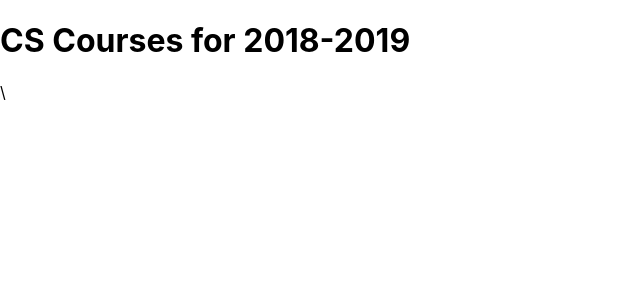
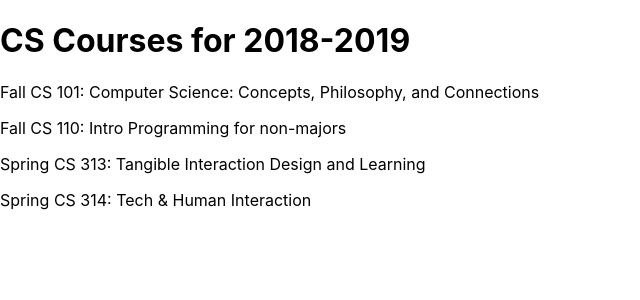
Before and after one commit to isagonzalez/cs392-react-tutorial, a React (Vite) app: page / in a window 1280 px wide. Shown: the top 300 px of the page, without its empty margins (0-640 px from the left). Built offline with nearby package versions, Linux system fonts and the light colour scheme.

Commit message:
Show a list of courses

```diff
--- a/src/App.jsx
+++ b/src/App.jsx
@@ -1,15 +1,44 @@
 import { useState } from "react";
 import logo from "./logo.svg";
 import "./App.css";
+import Banner from "./components/Banner";
+import CourseList from "./components/CourseList";
 
 const schedule = {
   title: "CS Courses for 2018-2019",
+  courses: {
+    F101: {
+      term: "Fall",
+      number: "101",
+      meets: "MWF 11:00-11:50",
+      title: "Computer Science: Concepts, Philosophy, and Connections",
+    },
+    F110: {
+      term: "Fall",
+      number: "110",
+      meets: "MWF 10:00-10:50",
+      title: "Intro Programming for non-majors",
+    },
+    S313: {
+      term: "Spring",
+      number: "313",
+      meets: "TuTh 15:30-16:50",
+      title: "Tangible Interaction Design and Learning",
+    },
+    S314: {
+      term: "Spring",
+      number: "314",
+      meets: "TuTh 9:30-10:50",
+      title: "Tech & Human Interaction",
+    },
+  },
 };
 
 const App = () => {
   return (
     <div>
-      <h1>{schedule.title}</h1>\
+      <Banner title={schedule.title} />
+      <CourseList courses={schedule.courses} />
     </div>
   );
 };
--- /dev/null
+++ b/src/components/Banner.jsx
@@ -0,0 +1,9 @@
+// import css
+
+const Banner = ({ title }) => (
+  <div>
+    <h1>{title}</h1>
+  </div>
+);
+
+export default Banner;
--- /dev/null
+++ b/src/components/CourseList.jsx
@@ -0,0 +1,13 @@
+// import css
+
+const CourseList = ({ courses }) => (
+  <div>
+    {Object.values(courses).map((course) => (
+      <p key={course.number}>
+        {course.term} CS {course.number}: {course.title}
+      </p>
+    ))}
+  </div>
+);
+
+export default CourseList;
```
